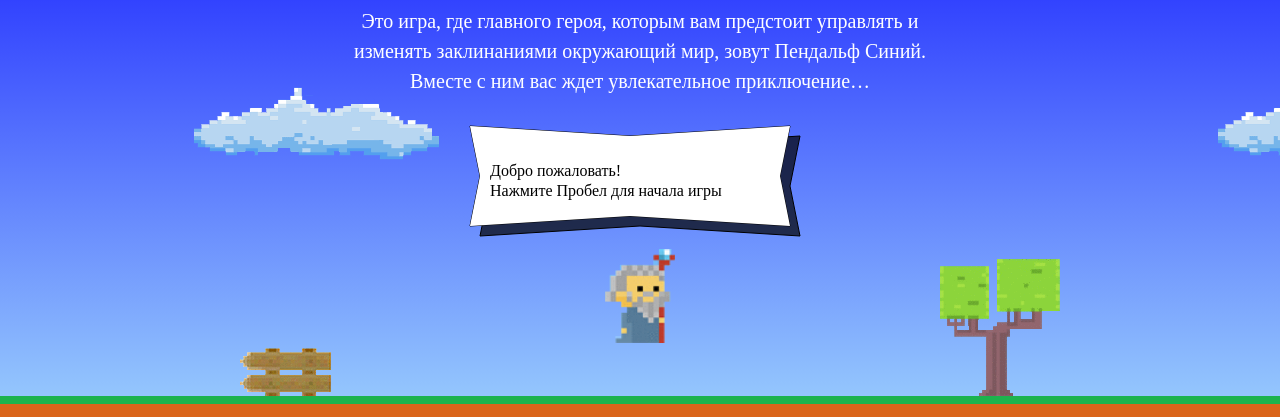
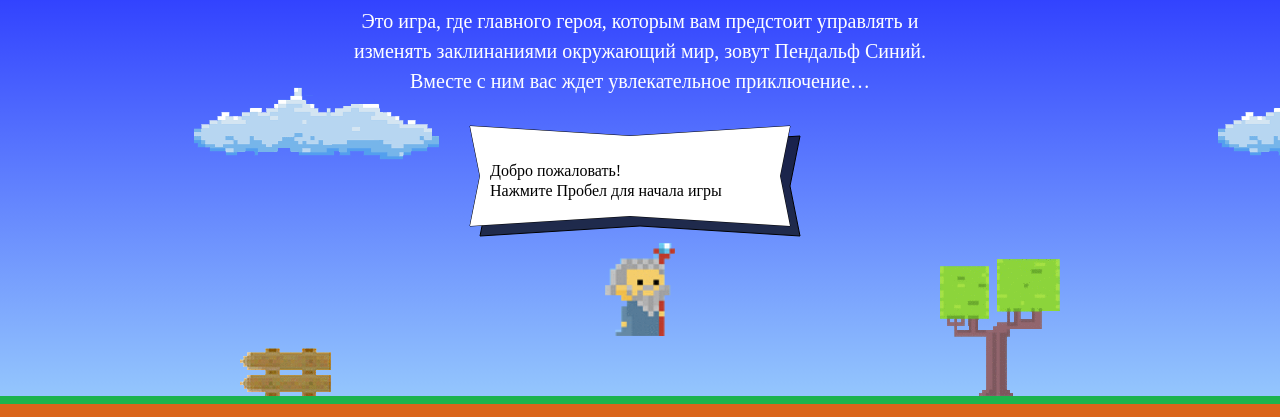
Before and after one commit to marinasalamatina/1152815-code-and-magick-19, a website: page index.html in a window 1280 px wide. Shown: the part 203-620 px from the top of the page. Drawn offline with Linux system fonts and the light colour scheme; a web font is replaced by a local one.

Commit message:
Delete var, correct height

```diff
--- a/index.html
+++ b/index.html
@@ -187,23 +187,23 @@ var fireballSize = 22;
 
 var getFireballSpeed = function (left) {
   return left ? 5 : 2;
-}
+};
 
 var wizardSpeed = 3;
 var wizardWidth = 70;
 
-var getWizardHeight = function (wizardWidth) {
-  var calcWizardHeight = 1.337 * wizardWidth;
-  return calcWizardHeight;
-}
-
-var wizardHeight = getWizardHeight(wizardWidth);
+var getWizardHeight = function(wizardWidth) {
+  return 1.337 * wizardWidth;
+};
 
 var getWizardX = function(width) {
   return width / 2 - wizardWidth / 2;
 };
+
 var getWizardY = function(height) {
-  return height / 3 * 2 - wizardHeight / 2;
+  var WizardHeight = getWizardHeight(wizardWidth);
+
+  return height / 3 + WizardHeight / 2;
 };
 
 </script>
```
